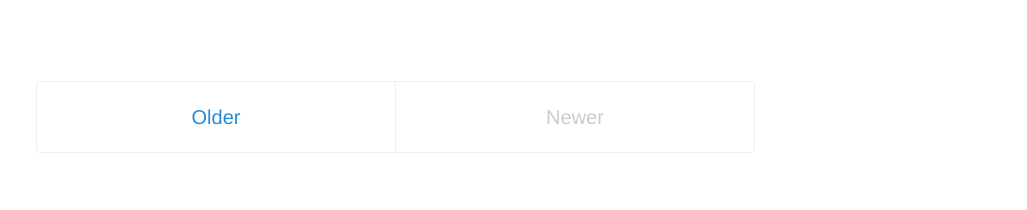
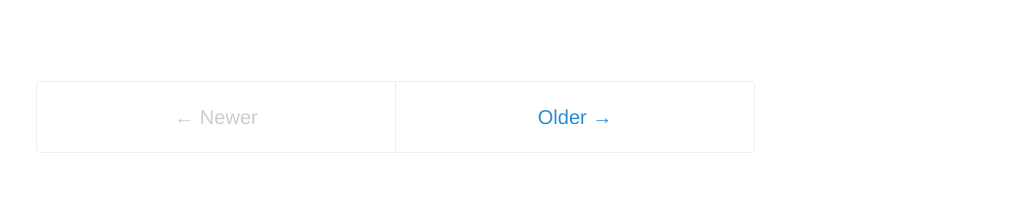
Before and after one commit to elitalon/elitalon.github.io, a Jekyll site: the page built from index.html, in a window 1280 px wide. Shown: the part 1461-1671 px from the top of the page, without its empty margins (244-1271 px from the left). Built offline with Jekyll 4.4.1, drawn with Linux system fonts in a browser that asks for light colours; the list of posts is cut into pages by our own code.

Commit message:
Improve usability of navigation to older posts

```diff
--- a/index.html
+++ b/index.html
@@ -16,18 +16,18 @@ title: Home
 </div>
 
 <div class="pagination">
-  {% if paginator.next_page %}
-    <a class="pagination-item older" href="{{ site.baseurl }}/page{{paginator.next_page}}">Older</a>
-  {% else %}
-    <span class="pagination-item older">Older</span>
-  {% endif %}
     {% if paginator.previous_page %}
         {% if paginator.page == 2 %}
-      <a class="pagination-item newer" href="{{ site.baseurl }}/">Newer</a>
+            <a class="pagination-item newer" href="{{ site.baseurl }}/">&larr; Newer</a>
         {% else %}
-      <a class="pagination-item newer" href="{{ site.baseurl }}/page{{paginator.previous_page}}">Newer</a>
+            <a class="pagination-item newer" href="{{ site.baseurl }}/page{{paginator.previous_page}}">&larr; Newer</a>
         {% endif %}
     {% else %}
-    <span class="pagination-item newer">Newer</span>
+        <span class="pagination-item newer">&larr; Newer</span>
+    {% endif %}
+    {% if paginator.next_page %}
+        <a class="pagination-item older" href="{{ site.baseurl }}/page{{paginator.next_page}}">Older &rarr;</a>
+    {% else %}
+        <span class="pagination-item older">Older &rarr;</span>
     {% endif %}
 </div>
```
Lines whose indentation alone changed are shown as unchanged.
